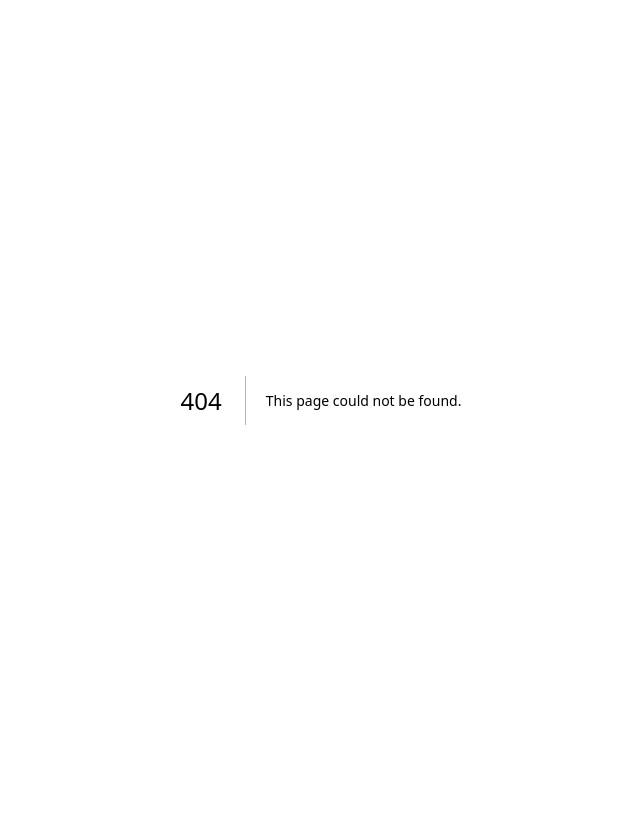
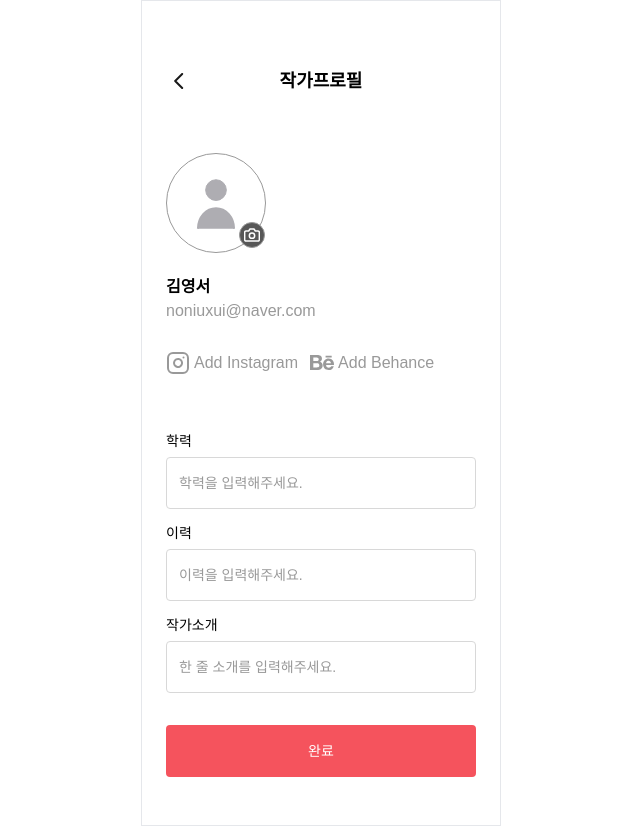
Before and after one commit to Att-ies/frontend, a Next.js app: page /auth/author/join02 in a window 1280 px wide. Before the commit this address had no page. Shown: the whole page, without its empty margins (319-959 px from the left). Before the commit the page ends 800 px from the top, so only its background shows below. Built offline with nearby package versions, Linux system fonts and the light colour scheme.

Commit message:
feat : artist profile page

```diff
--- /dev/null
+++ b/src/pages/auth/author/join02.tsx
@@ -0,0 +1,72 @@
+import Layout from '@components/common/Layout';
+import Navigate from '@components/common/Navigate';
+import Input from '@components/common/Input';
+import avartar from '@public/svg/icons/icon_avartar.svg';
+import camera from '@public/svg/icons/icon_camera.svg';
+import instagram from '@public/svg/icons/icon_instagram.svg';
+import behance from '@public/svg/icons/icon_behance.svg';
+import Image from 'next/image';
+import tw from 'tailwind-styled-components';
+import Button from '@components/common/Button';
+
+interface defaultProps {
+  [key: string]: any;
+}
+
+const ProfilePicBox = tw.div<defaultProps>`
+border-[1px] w-[100px] h-[100px] rounded-full text-center border-[#999999] mt-[40px] cursor-pointer
+`;
+
+const UserSNSBox = tw.div<defaultProps>`
+flex cursor-pointer
+`;
+
+export default function Join02() {
+  return (
+    <Layout>
+      <Navigate message="작가프로필" right_message=" "></Navigate>
+      <section>
+        <ProfilePicBox className="relative">
+          <Image className="m-auto h-full" src={avartar} alt="avartar" />
+          <ProfilePicBox className="w-[26px] h-[26px] bg-[#575757] absolute bottom-1 right-0">
+            <Image className="m-auto h-full" src={camera} alt="camera" />
+          </ProfilePicBox>
+        </ProfilePicBox>
+      </section>
+      <section className="mt-[22px]">
+        <div className="font-bold">김영서</div>
+        <div className="text-[#999999]">noniuxui@naver.com</div>
+      </section>
+      <section className="mt-[28px] flex">
+        <UserSNSBox>
+          <Image src={instagram} alt="instagram" />
+          <span className="text-[#999999] ml-1">Add Instagram</span>
+        </UserSNSBox>
+        <UserSNSBox className="ml-3">
+          <Image src={behance} alt="behance" />
+          <span className="text-[#999999] ml-1">Add Behance</span>
+        </UserSNSBox>
+      </section>
+      <section className="mt-[50px] mb-8">
+        <Input
+          className="mb-2"
+          type="text"
+          label="학력"
+          placeholder="학력을 입력해주세요."
+        />
+        <Input
+          className="mb-2"
+          type="text"
+          label="이력"
+          placeholder="이력을 입력해주세요."
+        />
+        <Input
+          type="text"
+          label="작가소개"
+          placeholder="한 줄 소개를 입력해주세요."
+        />
+      </section>
+      <Button text="완료"></Button>
+    </Layout>
+  );
+}
```
